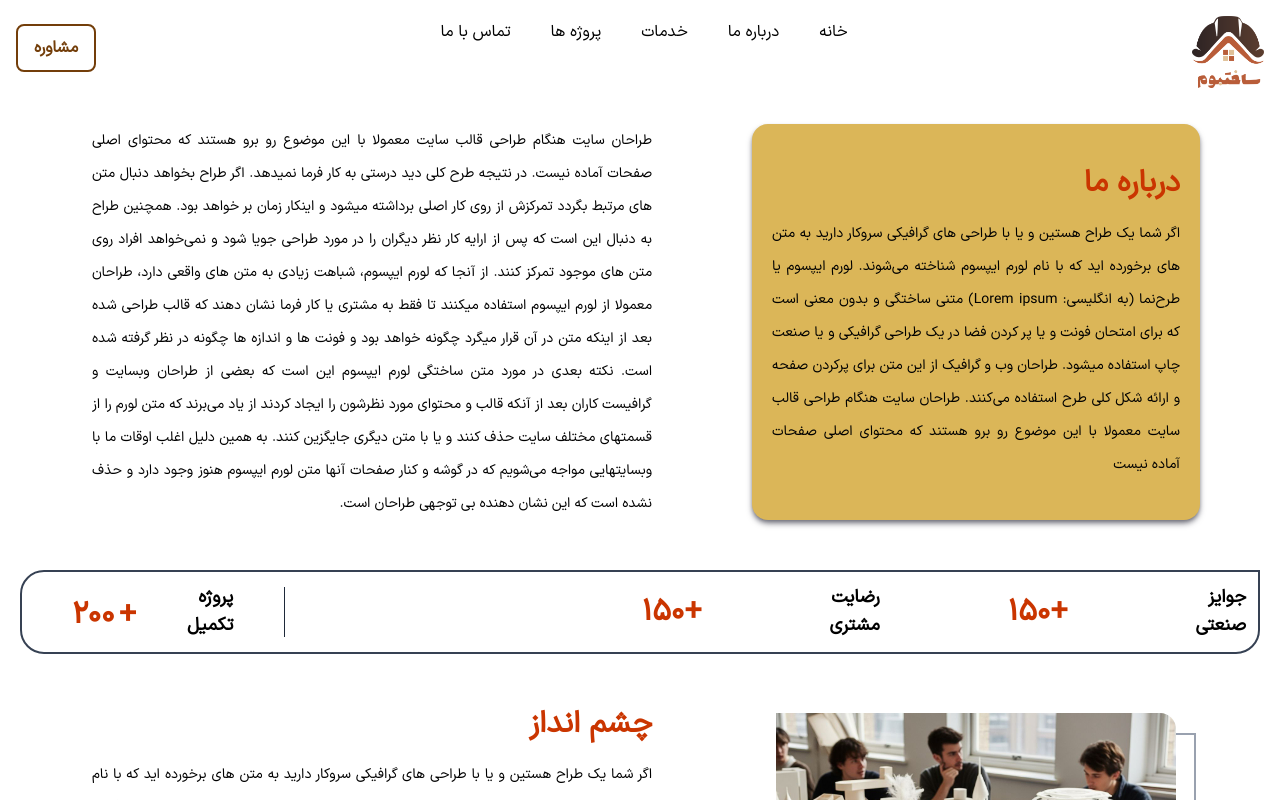
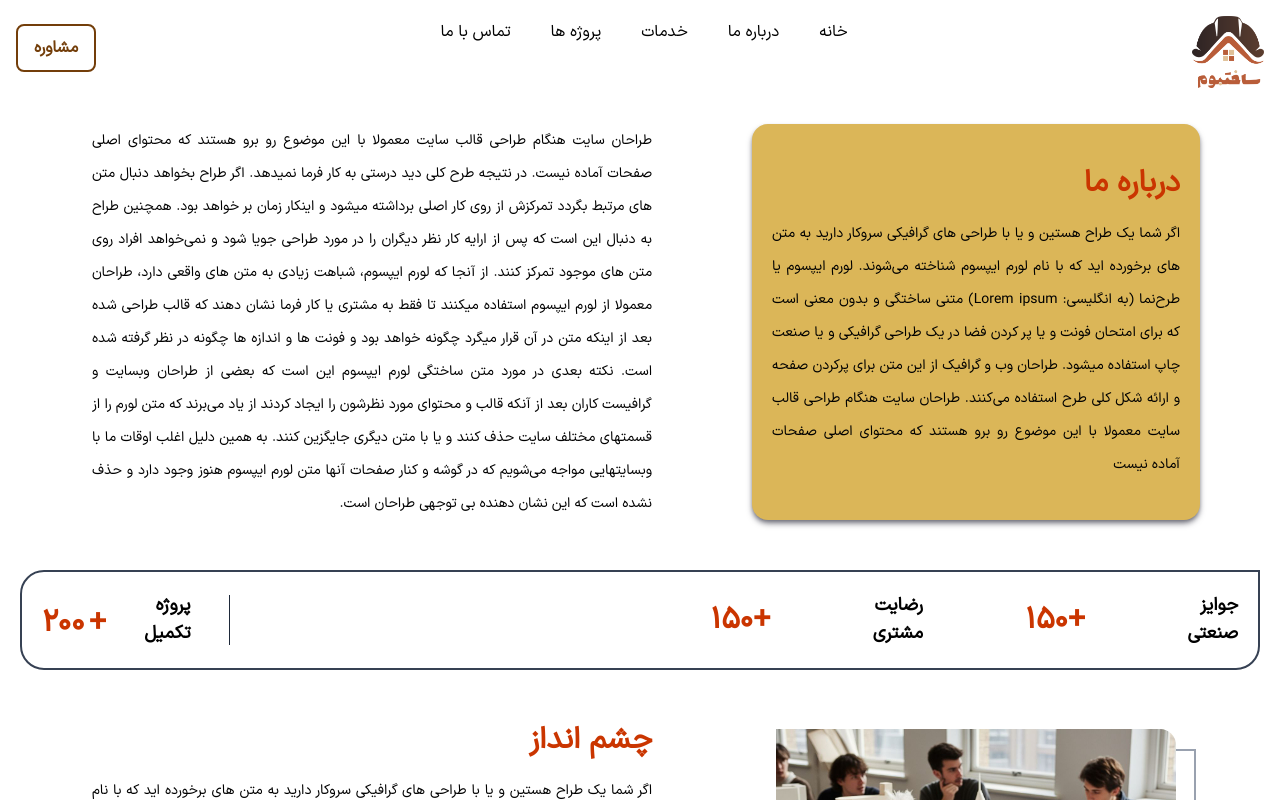
Before and after one commit to alifakharian/commond-pro, a React (Vite) app: page /commond-pro/Aboutus in a window 1280 px wide. Shown: the top 800 px of the page. Built offline with nearby package versions, Linux system fonts and the light colour scheme.

Commit message:
edite about

```diff
--- a/src/Pages/Components/Aboutus/Part2.tsx
+++ b/src/Pages/Components/Aboutus/Part2.tsx
@@ -1,16 +1,21 @@
 function Part2() {
   return (
     <div
-      className="flex pl-[50px] gap-3vw  flex-nowrap justify-between items-center border-2  border-gray-700 mx-5 my-[50px] p-3
-    rounded-b-3xl rounded-tl-3xl
-    "
+      className="
+      flex flex-col sm:flex-row justify-between items-center
+      border-2 border-gray-700 mx-3 sm:mx-5 my-6 sm:my-[50px]
+      p-3 sm:p-5 rounded-b-3xl rounded-tl-3xl
+      text-center sm:text-right
+      "
     >
       {/* بخش سمت راست */}
-      <div className="flex  ml-3  flex-nowrap items-center  gap-[4vw] sm:gap-[3vw] md:gap-[10vw]">
-        <div
-          className="flex flex-col font-black text-sm sm:text-base md:text-lg"
-          dir="rtl"
-        >
+      <div className="
+        flex flex-col sm:flex-row items-center
+        gap-6 sm:gap-[6vw] md:gap-[8vw]
+        mb-4 sm:mb-0
+      ">
+        {/* جوایز صنعتی */}
+        <div className="flex flex-col font-black text-sm sm:text-base md:text-lg" dir="rtl">
           <p>جوایز</p>
           <p>صنعتی</p>
         </div>
@@ -18,10 +23,9 @@ function Part2() {
           <p>150</p>
           <p className="mt-[2px]">+</p>
         </div>
-        <div
-          className="flex flex-col font-black text-sm sm:text-base md:text-lg"
-          dir="rtl"
-        >
+
+        {/* رضایت مشتری */}
+        <div className="flex flex-col font-black text-sm sm:text-base md:text-lg" dir="rtl">
           <p>رضایت</p>
           <p>مشتری</p>
         </div>
@@ -32,12 +36,11 @@ function Part2() {
       </div>
 
       {/* جداکننده و بخش سمت چپ */}
-      <div className="flex  flex-nowrap bg-blue-4 items-center gap-[3vw] sm:gap-[2vw] md:gap-[4vw]">
-        <div className="w-[1px] h-[50px] bg-gray-800"></div>
-        <div
-          className="flex flex-col font-black text-sm sm:text-base md:text-lg"
-          dir="rtl"
-        >
+      <div className="flex flex-col sm:flex-row items-center gap-3 sm:gap-[3vw]">
+        {/* خط جداکننده فقط در حالت desktop */}
+        <div className="hidden sm:block w-[1px] h-[50px] bg-gray-800"></div>
+
+        <div className="flex flex-col font-black text-sm sm:text-base md:text-lg" dir="rtl">
           <p>پروژه</p>
           <p>تکمیل</p>
         </div>
--- a/src/Pages/Components/Wapper/Wapper.tsx
+++ b/src/Pages/Components/Wapper/Wapper.tsx
@@ -14,7 +14,7 @@ function Wapper() {
       <Navbar />
       <Routes>
         <Route path='/commond-pro' element={<SharedLayout />}>
-          <Route index element={<Home/>}/>
+           <Route index element={<Home/>}/>
         </Route>
         <Route path="/commond-pro/Aboutus" element={<Aboutus />}></Route>
         <Route path="/commond-pro/OurServices" element={<OurServices/>}></Route>
```
Also changed, not shown: package.json (+6 -3 lines), 1 other file (tests, documents, lock files or other folders).
